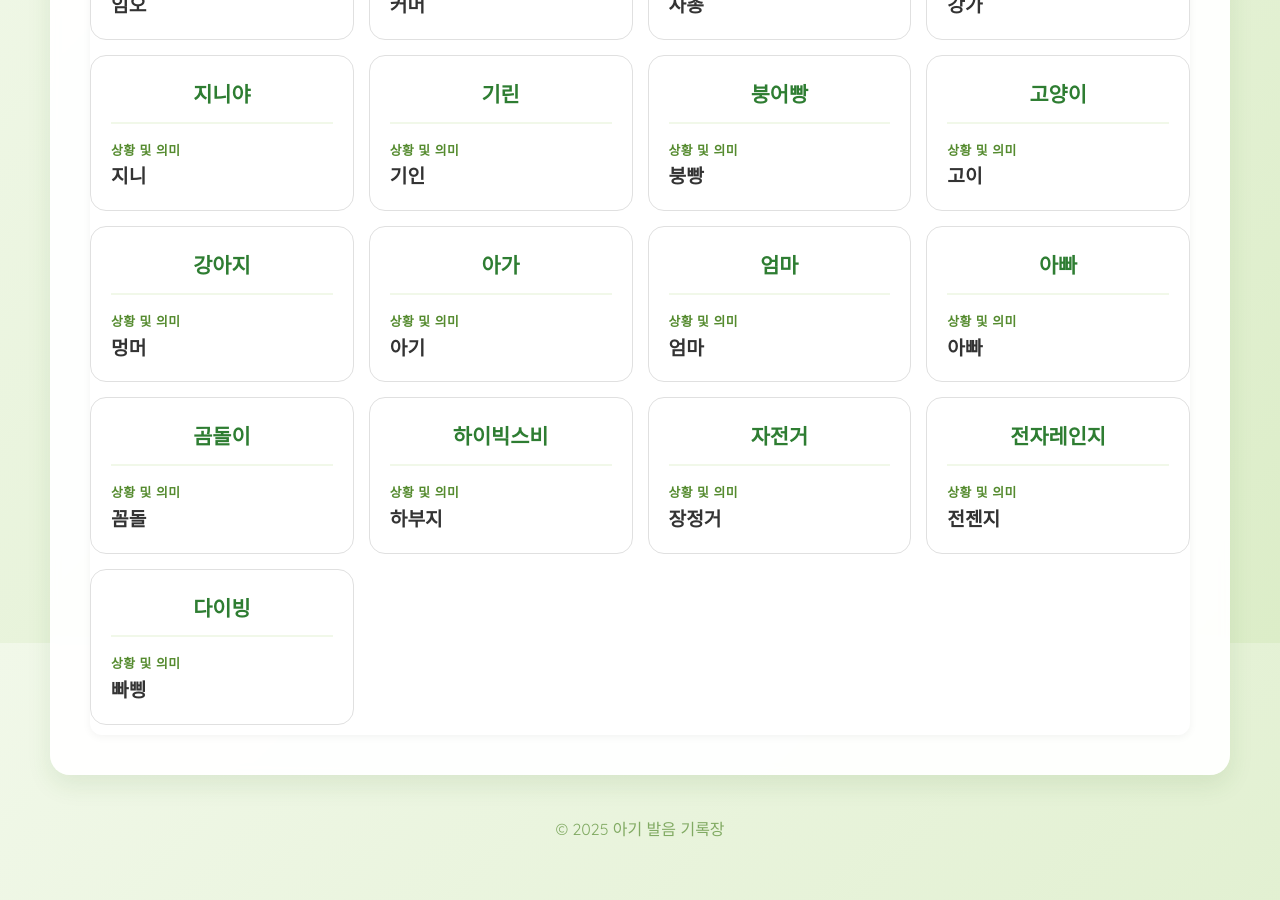
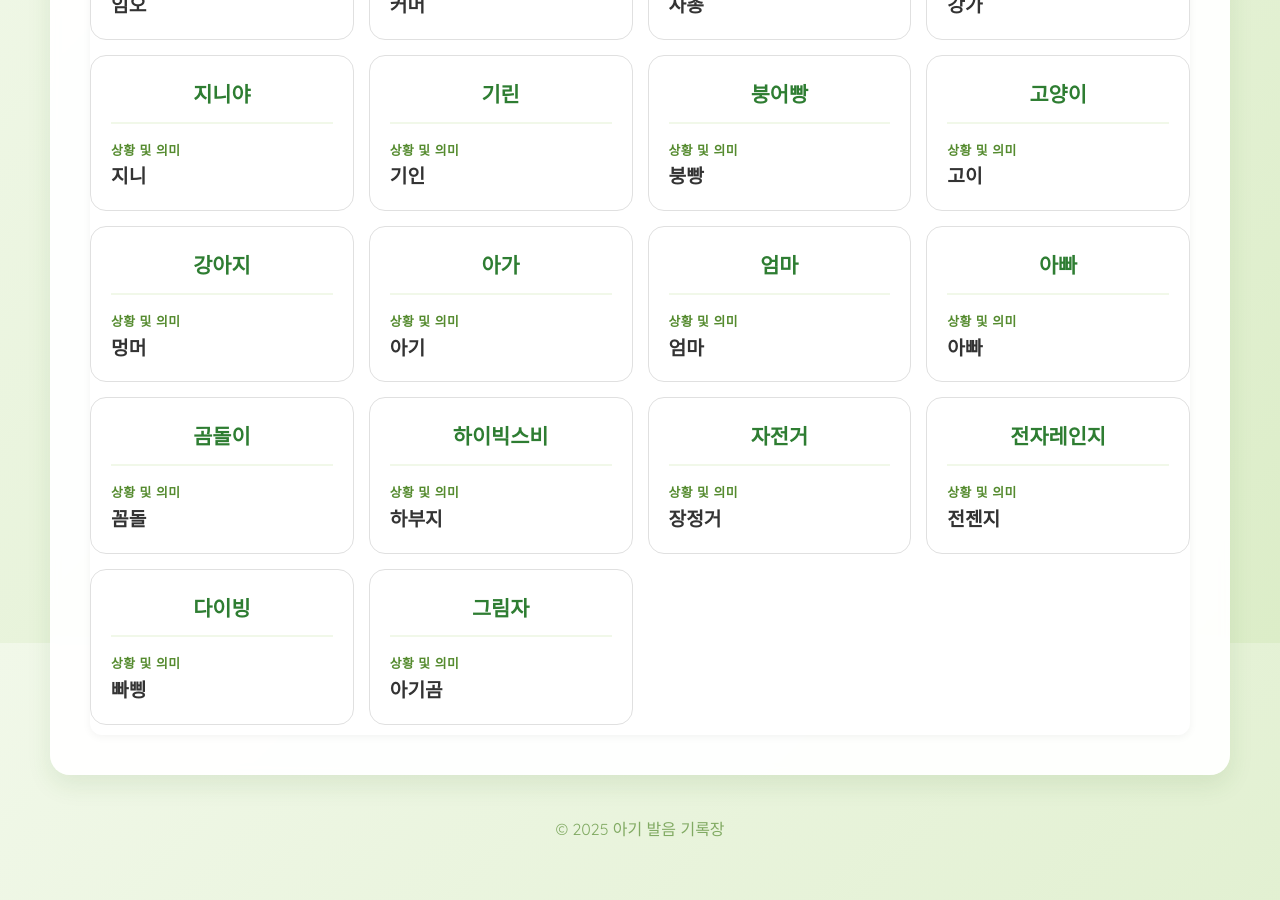
Before and after one commit to JunSungKang/baby-speech-diary, a Jekyll site: the page built from index.md, in a window 1280 px wide and 900 px high, scrolled down 2057 px. Built offline with Jekyll 4.4.1, drawn with Linux system fonts in a browser that asks for light colours; our own code applies the rules of GitHub Pages for plain Markdown files.

Commit message:
Update index.md

```diff
--- a/index.md
+++ b/index.md
@@ -59,3 +59,4 @@ layout: default
 | 자전거 | 장정거 |
 | 전자레인지 | 전젠지 |
 | 다이빙 | 빠삥 |
+| 그림자 | 아기곰 |
```
